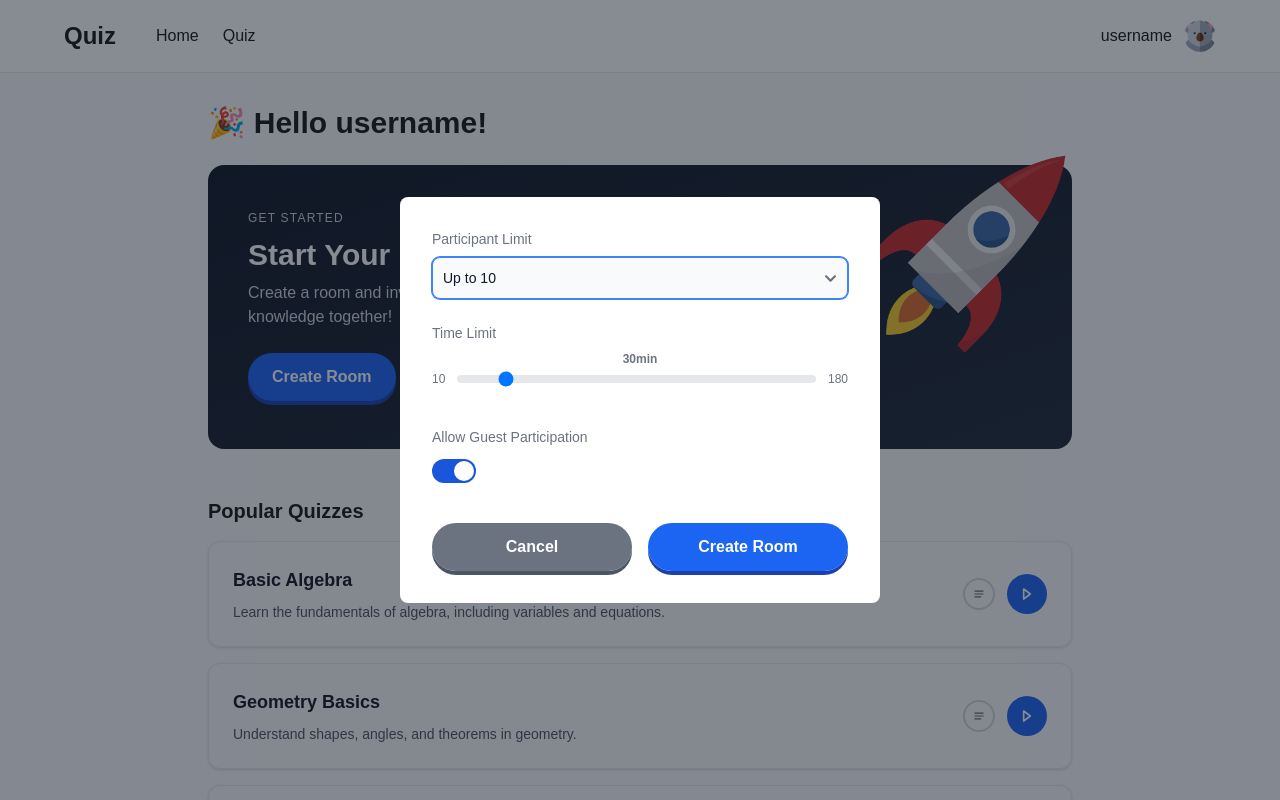
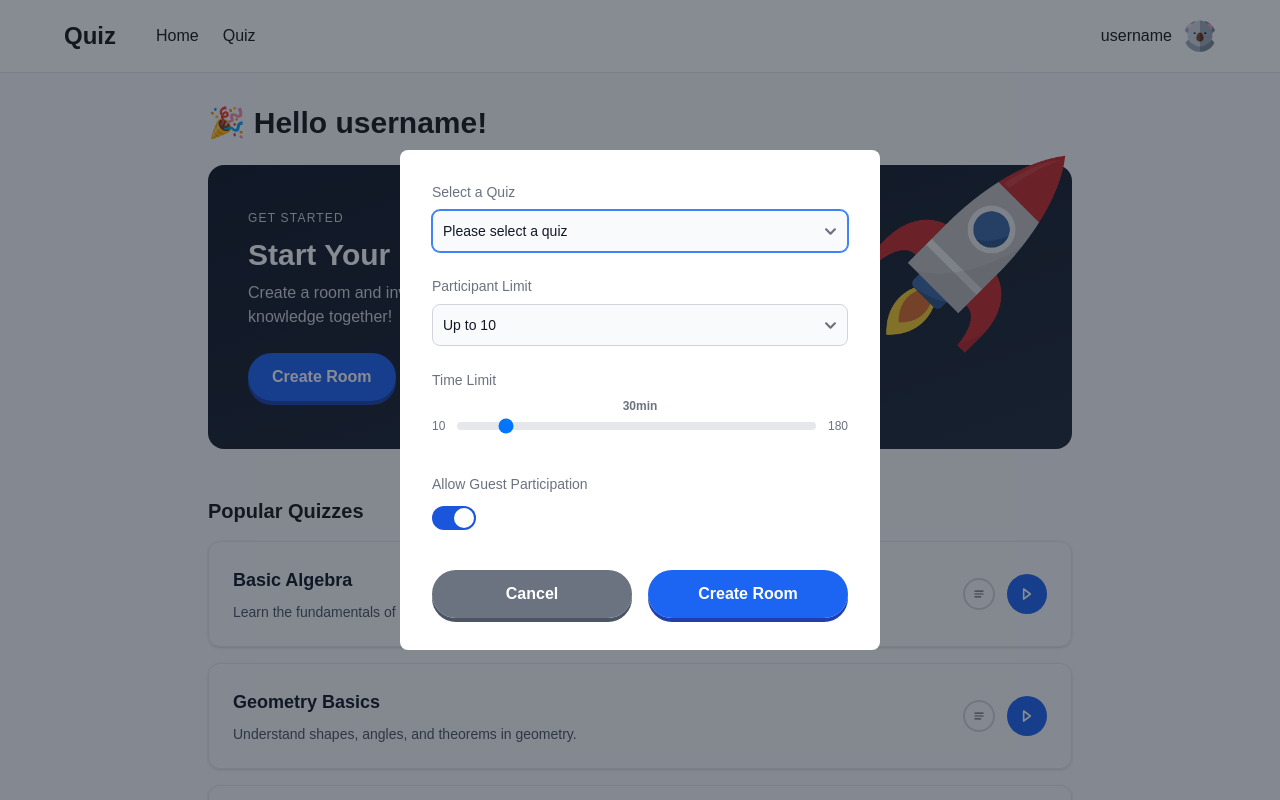
Before and after one commit to kazuki-0418/Qui-zoo, a Next.js app in the folder frontend/: page / in a window 1280 px wide. Both pictures are taken after a click on the button "Create Room". Shown: the top 800 px of the page. Built offline with nearby package versions, Linux system fonts and the light colour scheme.

Commit message:
fix availableQuizzes

```diff
--- a/frontend/src/app/layout.tsx
+++ b/frontend/src/app/layout.tsx
@@ -1,4 +1,5 @@
-import type { Metadata } from "next";
+"use client";
+// import type { Metadata } from "next";
 import { Geist, Geist_Mono } from "next/font/google";
 import "./globals.css";
 import { Header } from "@/components/shared/Header";
@@ -13,10 +14,10 @@ const geistMono = Geist_Mono({
   subsets: ["latin"],
 });
 
-export const metadata: Metadata = {
-  title: "Create Next App",
-  description: "Generated by create next app",
-};
+// export const metadata: Metadata = {
+//   title: "Create Next App",
+//   description: "Generated by create next app",
+// };
 
 export default function RootLayout({
   children,
@@ -25,7 +26,10 @@ export default function RootLayout({
 }>) {
   return (
     <html lang="en">
-      <body className={`${geistSans.variable} ${geistMono.variable} antialiased`}>
+      <body
+        className={`${geistSans.variable} ${geistMono.variable} antialiased`}
+        suppressHydrationWarning={true}
+      >
         {/* TODO username avatar */}
         <Header username="username" avatarImage="koala" />
         <div className="bg-gray-50 min-h-screen">{children}</div>
--- a/frontend/src/app/page.tsx
+++ b/frontend/src/app/page.tsx
@@ -69,6 +69,7 @@ export default function Home() {
       <QuizBanner
         onCreateRoom={() => {
           if (role === "teacher") {
+            setPlayQuizId(null);
             setShowCreateRoomModal(true);
           } else {
             router.push("/quiz/");
@@ -97,8 +98,8 @@ export default function Home() {
           isOpen={showCreateRoomModal}
           onClose={() => setShowCreateRoomModal(false)}
           onCreateRoom={handleCreateRoom}
-          selectedQuizId={playQuizId ? playQuizId : undefined}
-          availableQuizzes={playQuizId ? availableQuizzes : undefined}
+          selectedQuizId={playQuizId}
+          availableQuizzes={availableQuizzes}
         />
       )}
     </div>
--- a/frontend/src/components/pages/quiz/CreateRoomModal.tsx
+++ b/frontend/src/components/pages/quiz/CreateRoomModal.tsx
@@ -8,7 +8,7 @@ interface CreateRoomModalProps {
   onClose: () => void;
   onCreateRoom: (roomData: RoomData) => void;
   availableQuizzes?: Array<{ quizId: string; title: string }>;
-  selectedQuizId?: string;
+  selectedQuizId?: string | null;
 }
 
 interface RoomData {
@@ -43,7 +43,7 @@ export function CreateRoomModal({
       <div className="p-5 md:p-8">
         <form onSubmit={handleSubmit} className="space-y-6">
           {/* quiz */}
-          {availableQuizzes && (
+          {availableQuizzes && !selectedQuizId ? (
             <div>
               <Label htmlFor="quizSelect" className="block mb-2 text-sm font-medium text-gray-500">
                 Select a Quiz
@@ -63,7 +63,11 @@ export function CreateRoomModal({
                 ))}
               </Select>
             </div>
-          )}
+          ) : availableQuizzes ? (
+            <h2 className="text-lg font-bold">
+              {availableQuizzes.find((quiz) => quiz.quizId === selectedQuizId)?.title}
+            </h2>
+          ) : null}
 
           {/* people limit */}
           <div>
--- a/frontend/tailwind.config.js
+++ b/frontend/tailwind.config.js
@@ -1,7 +1,4 @@
 module.exports = {
-  content: [
-    // ...
-    "node_modules/flowbite-react/**/*.{js,jsx,ts,tsx}",
-  ],
+  content: ["./src/**/*.{js,jsx,ts,tsx}", "node_modules/flowbite-react/**/*.{js,jsx,ts,tsx}"],
   plugins: [require("flowbite/plugin")],
 };
```
